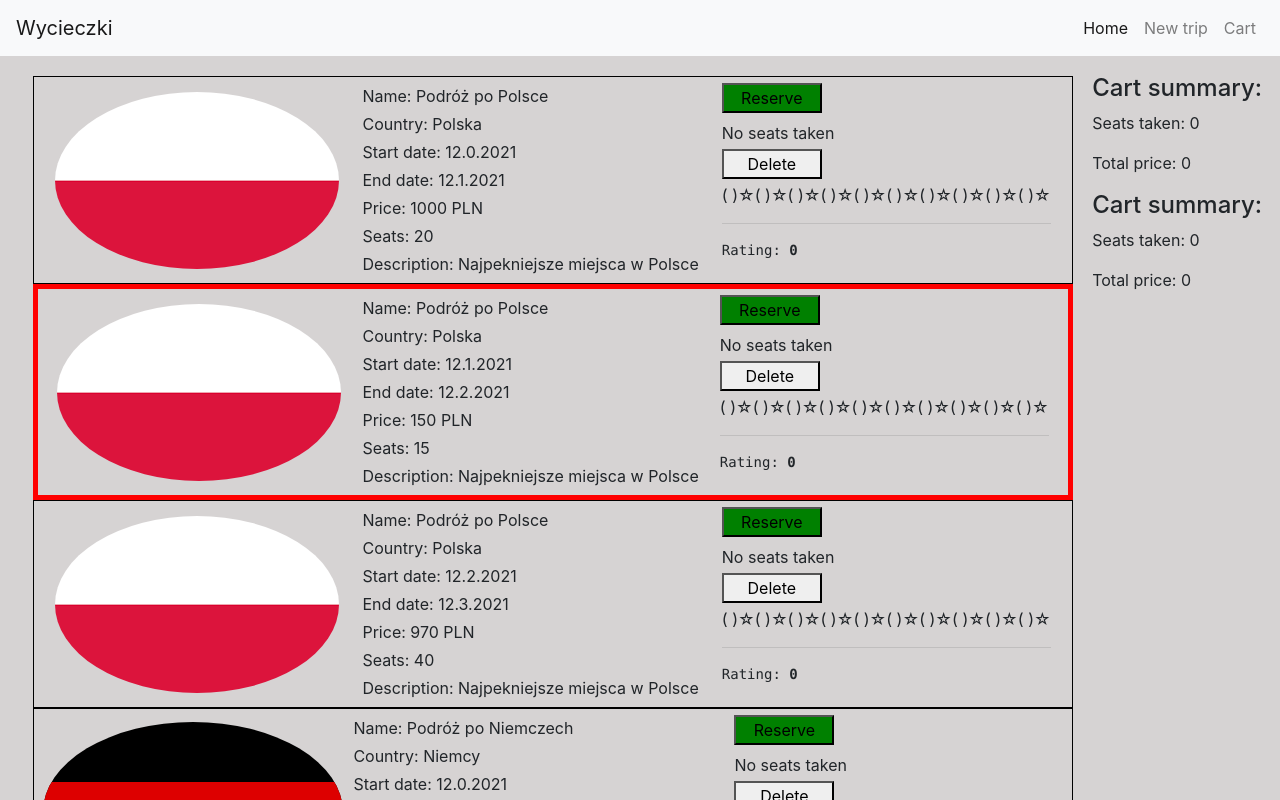
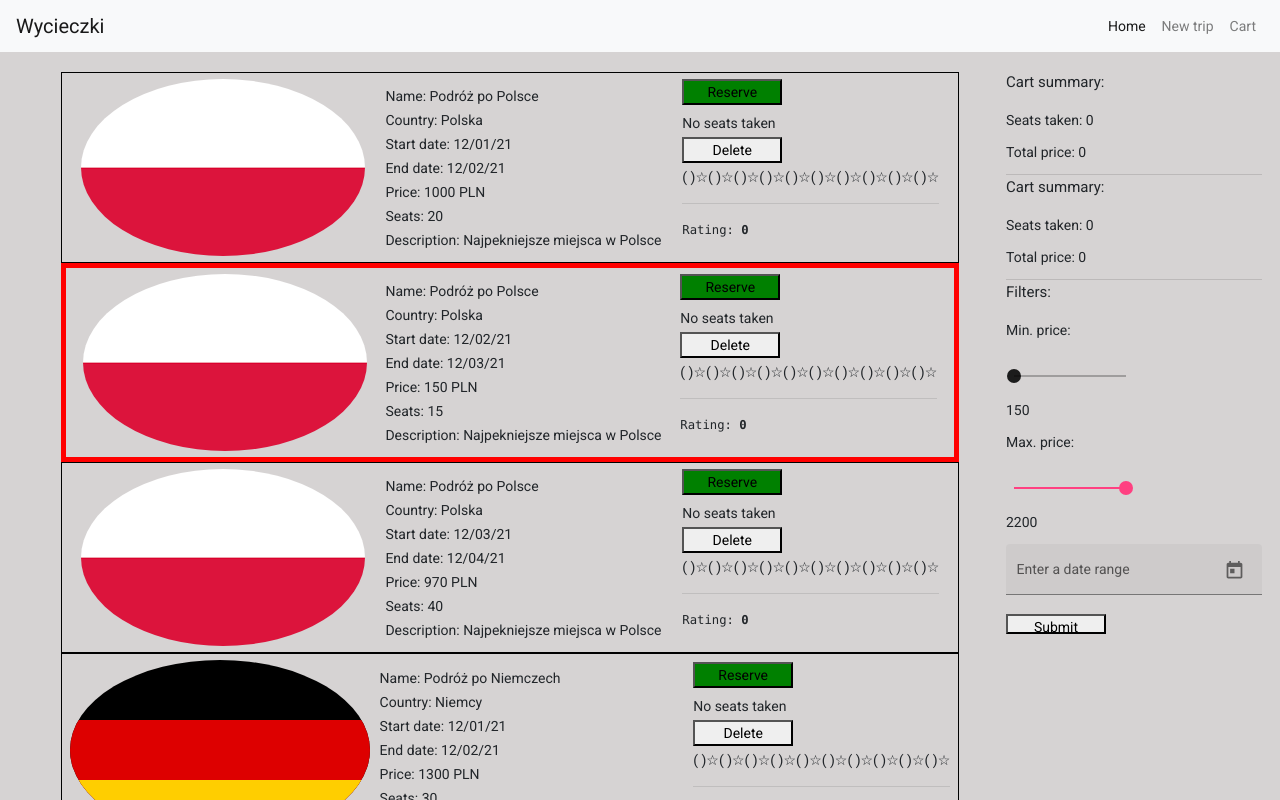
Before and after one commit to mikkoziel/Wycieczki, an Angular app: page / in a window 1280 px wide. Shown: the top 800 px of the page. Built offline with nearby package versions, Linux system fonts and the light colour scheme.

Commit message:
Added some controls for filters

```diff
--- a/angular.json
+++ b/angular.json
@@ -24,6 +24,7 @@
               "src/assets"
             ],
             "styles": [
+              "./node_modules/@angular/material/prebuilt-themes/indigo-pink.css",
               "node_modules/bootstrap/dist/css/bootstrap.min.css",
               "src/styles.css"
             ],
@@ -89,6 +90,7 @@
               "src/assets"
             ],
             "styles": [
+              "./node_modules/@angular/material/prebuilt-themes/indigo-pink.css",
               "src/styles.css"
             ],
             "scripts": []
@@ -120,6 +122,7 @@
           }
         }
       }
-    }},
+    }
+  },
   "defaultProject": "Projekt"
 }
--- a/package.json
+++ b/package.json
@@ -12,11 +12,13 @@
   "private": true,
   "dependencies": {
     "@angular/animations": "^10.2.3",
+    "@angular/cdk": "^10.2.7",
     "@angular/common": "^10.2.3",
     "@angular/compiler": "^10.2.3",
     "@angular/core": "^10.2.3",
     "@angular/forms": "^10.2.3",
     "@angular/localize": "^10.2.3",
+    "@angular/material": "^10.2.7",
     "@angular/platform-browser": "^10.2.3",
     "@angular/platform-browser-dynamic": "^10.2.3",
     "@angular/router": "^10.2.3",
@@ -24,6 +26,7 @@
     "bootstrap": "^4.5.0",
     "date-fns": "^2.16.1",
     "rxjs": "~6.6.0",
+    "save": "^2.4.0",
     "tslib": "^2.0.0",
     "zone.js": "~0.10.2"
   },
--- /dev/null
+++ b/src/app/filter/filter.component.html
@@ -0,0 +1,35 @@
+<div>
+    <h4>Filters:</h4>
+    <div>
+        <p>Min. price: </p>
+        <mat-slider [min]="minPrice" [max]="maxPrice" step="1" thumbLabel [value]="minValuePrice" (change)="getMinPrice($event)"></mat-slider>
+        <p>{{ minValuePrice }}</p>
+    </div>
+
+    <div>
+        <p>Max. price: </p>
+        <mat-slider [min]="minPrice" [max]="maxPrice" step="1" thumbLabel [value]="maxValuePrice" (change)="getMaxPrice($event)"></mat-slider>
+        <p>{{ maxValuePrice }}</p>
+    </div>
+
+    <div>
+        <mat-form-field appearance="fill">
+            <mat-label>Enter a date range</mat-label>
+            <mat-date-range-input [formGroup]="range" [rangePicker]="picker">
+            <input matStartDate formControlName="start" placeholder="Start date">
+            <input matEndDate formControlName="end" placeholder="End date">
+            </mat-date-range-input>
+            <mat-datepicker-toggle matSuffix [for]="picker"></mat-datepicker-toggle>
+            <mat-date-range-picker #picker></mat-date-range-picker>
+
+            <mat-error *ngIf="range.controls.start.hasError('matStartDateInvalid')">Invalid start date</mat-error>
+            <mat-error *ngIf="range.controls.end.hasError('matEndDateInvalid')">Invalid end date</mat-error>
+        </mat-form-field>
+    </div>
+
+    <div>
+        <button type="button" (click)="onSubmit()">
+            Submit
+        </button>
+    </div>
+</div>
--- /dev/null
+++ b/src/app/filter/filter.component.ts
@@ -0,0 +1,49 @@
+import { Component, OnInit } from '@angular/core';
+import {FormGroup, FormControl} from '@angular/forms';
+import { WycieczkiServiceService } from '../wycieczki-service.service';
+
+@Component({
+  selector: 'app-filter',
+  templateUrl: './filter.component.html',
+  styleUrls: ['./filter.component.css']
+})
+export class FilterComponent implements OnInit {
+  minPrice = 0;
+  minValuePrice = 0;
+  maxPrice = 0;
+  maxValuePrice = 0;
+  range = new FormGroup({
+    start: new FormControl(),
+    end: new FormControl()
+  });
+  enabled =true;
+
+  constructor(private wycieczkiService: WycieczkiServiceService) { }
+
+  ngOnInit(): void {
+    this.minPrice = this.wycieczkiService.getMinPrice();
+    this.minValuePrice = this.minPrice;
+    this.maxPrice = this.wycieczkiService.getMaxPrice();
+    this.maxValuePrice = this.maxPrice;
+  }
+
+  getMinPrice(event: any) {
+    console.log(event.value);
+    if(event.value >= this.maxValuePrice){
+      this.maxValuePrice = event.value;
+    }
+    this.minValuePrice = event.value;
+  }
+
+  getMaxPrice(event: any) {
+    console.log(event.value);
+    if(event.value <= this.minValuePrice){
+      this.minValuePrice = event.value;
+    }
+    this.maxValuePrice = event.value;
+  }
+
+  onSubmit(){
+    console.log("Submit");
+  }
+}
--- a/src/app/lista-wycieczek/lista-wycieczek.component.ts
+++ b/src/app/lista-wycieczek/lista-wycieczek.component.ts
@@ -43,11 +43,11 @@ export class ListaWycieczekComponent implements OnInit {
   }
 
   getMaxPrice(){
-    return Math.max.apply(Math, this.ListaWycieczek.map(function(o) { return o.price; }))
+    return this.WycieczkiService.getMaxPrice();
   }
 
   getMinPrice(){
-    return Math.min.apply(Math, this.ListaWycieczek.map(function(o) { return o.price; }))
+    return this.WycieczkiService.getMinPrice();
   }
 
   getReservedSeats(){
--- a/src/app/wycieczka/wycieczka.component.html
+++ b/src/app/wycieczka/wycieczka.component.html
@@ -5,8 +5,8 @@
   <div id="wycieczka-column">
     <div >Name: {{ data.name }} </div>
     <div>Country: {{ data.country }} </div>
-    <div>Start date: {{ data.startDate.getDate() }}.{{ data.startDate.getMonth() }}.{{ data.startDate.getFullYear() }} </div>
-    <div>End date: {{ data.endDate.getDate() }}.{{ data.endDate.getMonth() }}.{{ data.endDate.getFullYear() }} </div>
+    <div>Start date: {{ data.startDate | date:"dd/MM/yy" }}</div>
+    <div>End date: {{ data.endDate | date:"dd/MM/yy" }}</div>
     <div>Price: {{ data.price }}
       {{ data.currency }}</div>
     <div>Seats: {{ data.seats }} </div>
--- a/src/app/wycieczki-service.service.ts
+++ b/src/app/wycieczki-service.service.ts
@@ -29,4 +29,16 @@ export class WycieczkiServiceService {
     return this.getProducts();
   }
 
+  getMaxPrice(){
+    return Math.max.apply(Math, this.wycieczki.map(function(o) { return o.price; }))
+  }
+
+  getMinPrice(){
+    return Math.min.apply(Math, this.wycieczki.map(function(o) { return o.price; }))
+  }
+
+  getCountries(){
+    return this.wycieczki.map(wycieczka => wycieczka.country);
+  }
+
 }
--- a/src/app/wycieczki.component.html
+++ b/src/app/wycieczki.component.html
@@ -5,6 +5,9 @@
   </div>
   <div id="koszyk-div">
     <app-koszyk-main id="koszyk"></app-koszyk-main>
+    <mat-divider></mat-divider>
     <app-koszyk-main id="koszyk"></app-koszyk-main>
+    <mat-divider></mat-divider>
+    <app-filter></app-filter>
   </div>
 </div>
--- a/src/index.html
+++ b/src/index.html
@@ -6,8 +6,10 @@
   <base href="/">
   <meta name="viewport" content="width=device-width, initial-scale=1">
   <link rel="icon" type="image/x-icon" href="favicon.ico">
+  <link href="https://fonts.googleapis.com/css?family=Roboto:300,400,500&display=swap" rel="stylesheet">
+  <link href="https://fonts.googleapis.com/icon?family=Material+Icons" rel="stylesheet">
 </head>
-<body>
+<body class="mat-typography">
   <app-root></app-root>
 </body>
 </html>
--- a/src/styles.css
+++ b/src/styles.css
@@ -7,3 +7,5 @@ button {
     width: 100px;
     max-height: 20px;
 }
+html, body { height: 100%; }
+body { margin: 0; font-family: Roboto, "Helvetica Neue", sans-serif; }
```
Also changed, not shown: src/app/wycieczki.module.ts (+19 -2 lines), src/app/filter/filter.component.css (added), 2 other files (tests, documents, lock files or other folders).
